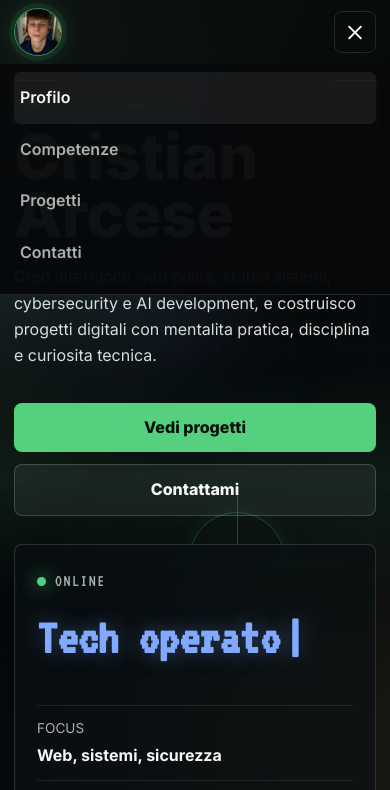
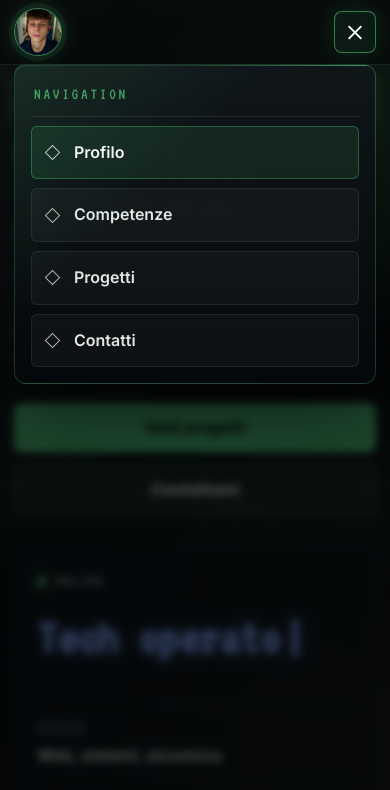
Before and after one commit to cristianarcese/cristianarcese, a plain HTML site: page index.html in a window 390 px wide. Both pictures are taken after a click on the button "Apri menu". Shown: the top 790 px of the page. Drawn offline with Linux system fonts and the light colour scheme.

Commit message:
Add files via upload

```diff
--- a/style.css
+++ b/style.css
@@ -32,6 +32,17 @@ body {
 
 body.menu-open {
     overflow: hidden;
+}
+
+body.menu-open::before {
+    content: "";
+    position: fixed;
+    inset: 0;
+    z-index: 900;
+    background:
+        radial-gradient(circle at 78% 16%, rgba(85, 209, 125, 0.16), transparent 28%),
+        rgba(3, 5, 6, 0.68);
+    backdrop-filter: blur(4px);
 }
 
 a {
@@ -172,6 +183,16 @@ a {
     border-radius: 8px;
     background: transparent;
     color: var(--text);
+    position: relative;
+    z-index: 1002;
+    transition: border-color 0.2s ease, background 0.2s ease, box-shadow 0.2s ease;
+}
+
+.menu-toggle:hover,
+.menu-toggle[aria-expanded="true"] {
+    border-color: rgba(85, 209, 125, 0.55);
+    background: rgba(85, 209, 125, 0.08);
+    box-shadow: 0 0 24px rgba(85, 209, 125, 0.16);
 }
 
 .menu-toggle span {
@@ -807,23 +828,115 @@ section {
     .header-index {
         position: fixed;
         top: 72px;
-        left: 0;
-        right: 0;
+        right: 20px;
+        left: auto;
+        width: min(360px, calc(100vw - 40px));
         display: grid;
-        gap: 0;
-        padding: 12px 20px 20px;
-        border-bottom: 1px solid var(--line);
-        background: rgba(7, 9, 11, 0.97);
-        transform: translateY(-130%);
-        transition: transform 0.25s ease;
+        gap: 9px;
+        padding: 18px;
+        border: 1px solid rgba(85, 209, 125, 0.24);
+        border-radius: 12px;
+        background:
+            linear-gradient(135deg, rgba(85, 209, 125, 0.12), transparent 38%),
+            linear-gradient(180deg, rgba(16, 22, 26, 0.98), rgba(5, 8, 10, 0.98));
+        box-shadow:
+            0 26px 70px rgba(0, 0, 0, 0.48),
+            inset 0 1px 0 rgba(255, 255, 255, 0.08);
+        overflow: hidden;
+        transform: translateY(-18px) scale(0.96);
+        opacity: 0;
+        visibility: hidden;
+        pointer-events: none;
+        transition: transform 0.26s ease, opacity 0.26s ease, visibility 0.26s ease;
+        z-index: 1001;
+    }
+
+    .header-index::before {
+        content: "NAVIGATION";
+        color: rgba(85, 209, 125, 0.72);
+        font-family: "VT323", monospace;
+        font-size: 1.05rem;
+        letter-spacing: 0.16em;
+        padding: 0 3px 8px;
+        border-bottom: 1px solid rgba(255, 255, 255, 0.08);
+    }
+
+    .header-index::after {
+        content: "";
+        position: absolute;
+        left: -20%;
+        right: -20%;
+        top: 0;
+        height: 1px;
+        background: linear-gradient(90deg, transparent, rgba(85, 209, 125, 0.82), transparent);
+        animation: menuScan 2.8s linear infinite;
     }
 
     .header-index.open {
-        transform: translateY(0);
+        transform: translateY(0) scale(1);
+        opacity: 1;
+        visibility: visible;
+        pointer-events: auto;
     }
 
     .header-index a {
-        padding: 14px 4px;
+        position: relative;
+        display: flex;
+        align-items: center;
+        min-height: 50px;
+        padding: 13px 14px 13px 42px;
+        border: 1px solid rgba(255, 255, 255, 0.08);
+        border-radius: 8px;
+        background: rgba(255, 255, 255, 0.035);
+        color: #dfe8e2;
+        font-size: 1rem;
+        transform: translateX(16px);
+        opacity: 0;
+        transition:
+            transform 0.24s ease,
+            opacity 0.24s ease,
+            border-color 0.2s ease,
+            background 0.2s ease,
+            color 0.2s ease;
+    }
+
+    .header-index a::before {
+        content: "";
+        position: absolute;
+        left: 15px;
+        width: 9px;
+        height: 9px;
+        border: 1px solid currentColor;
+        transform: rotate(45deg);
+        opacity: 0.75;
+    }
+
+    .header-index.open a {
+        transform: translateX(0);
+        opacity: 1;
+    }
+
+    .header-index.open a:nth-child(1) {
+        transition-delay: 0.03s;
+    }
+
+    .header-index.open a:nth-child(2) {
+        transition-delay: 0.07s;
+    }
+
+    .header-index.open a:nth-child(3) {
+        transition-delay: 0.11s;
+    }
+
+    .header-index.open a:nth-child(4) {
+        transition-delay: 0.15s;
+    }
+
+    .header-index a:hover,
+    .header-index a.active {
+        border-color: rgba(85, 209, 125, 0.34);
+        background: rgba(85, 209, 125, 0.1);
+        color: var(--text);
     }
 
     .hero {
@@ -854,6 +967,15 @@ section {
     }
 }
 
+@keyframes menuScan {
+    from {
+        transform: translateX(-70%);
+    }
+    to {
+        transform: translateX(70%);
+    }
+}
+
 @media (min-width: 881px) and (max-width: 1080px) {
     .skills-grid {
         grid-template-columns: repeat(2, minmax(0, 1fr));
@@ -881,13 +1003,15 @@ section {
 
     .header-index {
         top: 64px;
-        padding: 8px 14px 16px;
+        right: 14px;
+        width: calc(100vw - 28px);
+        padding: 16px;
     }
 
     .header-index a {
         border-radius: 6px;
         font-size: 1rem;
-        padding: 13px 6px;
+        padding: 13px 14px 13px 42px;
     }
 
     .hero {
```
